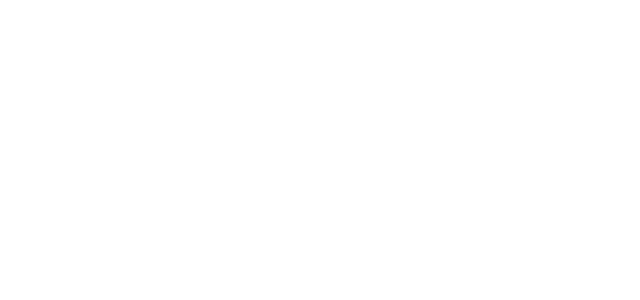
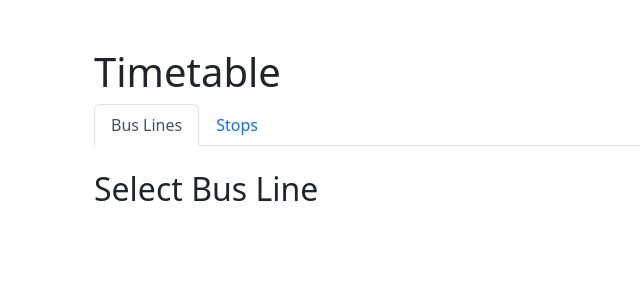
Before and after one commit to mkondur/interview-task-frontend, a Vue app: page / in a window 1280 px wide. Before the commit this address had no page. Shown: the top 300 px of the page, without its empty margins (0-640 px from the left). Built offline with nearby package versions, Linux system fonts and the light colour scheme; the HTML template or start-up script is replaced by a standard one.

Commit message:
Add routes

```diff
--- a/src/App.vue
+++ b/src/App.vue
@@ -1,3 +1,5 @@
 <template>
-    <div></div>
+  <div class="container">
+    <RouterView />
+  </div>
 </template>
--- a/src/router/index.ts
+++ b/src/router/index.ts
@@ -1,10 +1,29 @@
 import { createRouter, createWebHistory, RouteRecordRaw } from 'vue-router'
 
-const routes: Array<RouteRecordRaw> = []
+import TimetableView from '../views/TimetableView.vue'
+import BusLinesView from '../views/BusLinesView.vue'
+import BusStopsView from '../views/BusStopsView.vue'
+
+const routes: Array<RouteRecordRaw> = [
+  {
+    path: '/',
+    component: TimetableView,
+    children: [
+      {
+        path: '/',
+        component: BusLinesView,
+      },
+      {
+        path: '/stops',
+        component: BusStopsView,
+      },
+    ],
+  },
+]
 
 const router = createRouter({
   history: createWebHistory(process.env.BASE_URL),
-  routes
+  routes,
 })
 
 export default router
```
